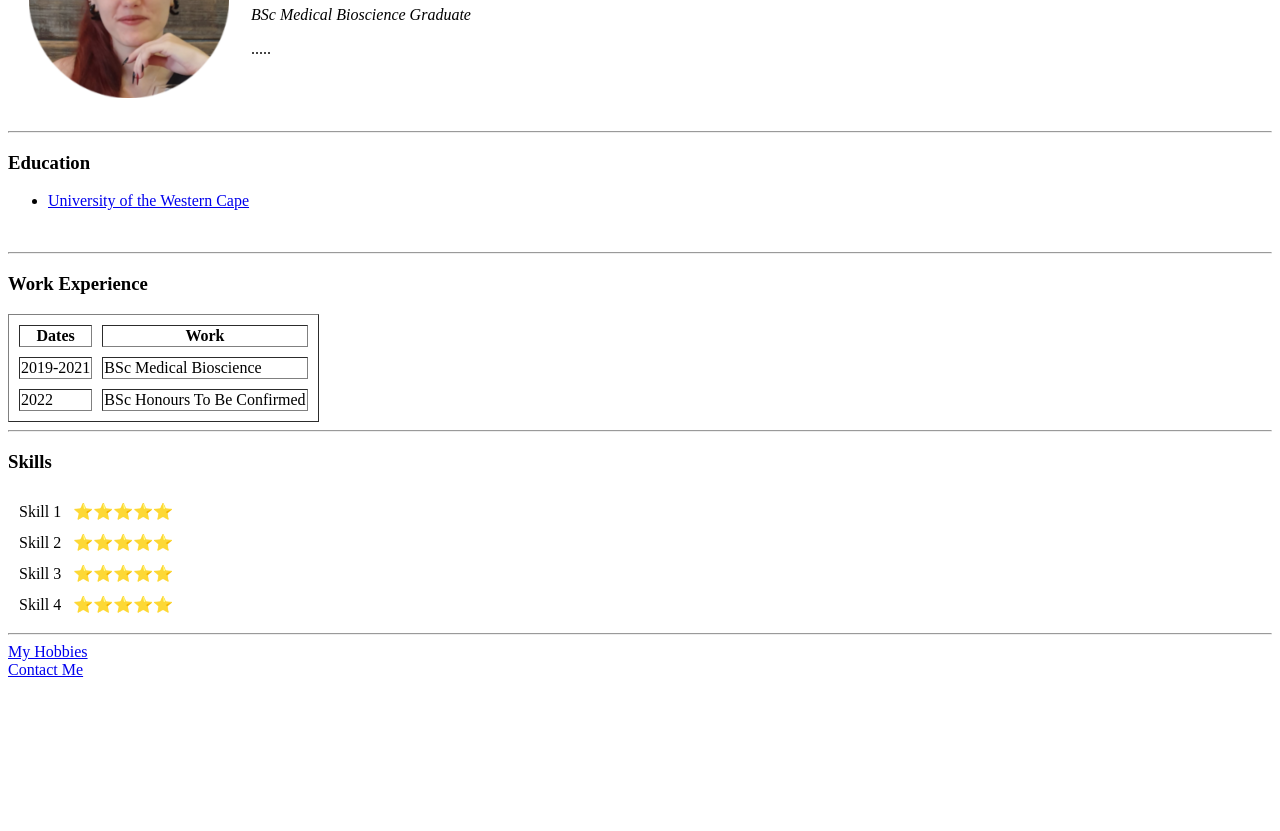
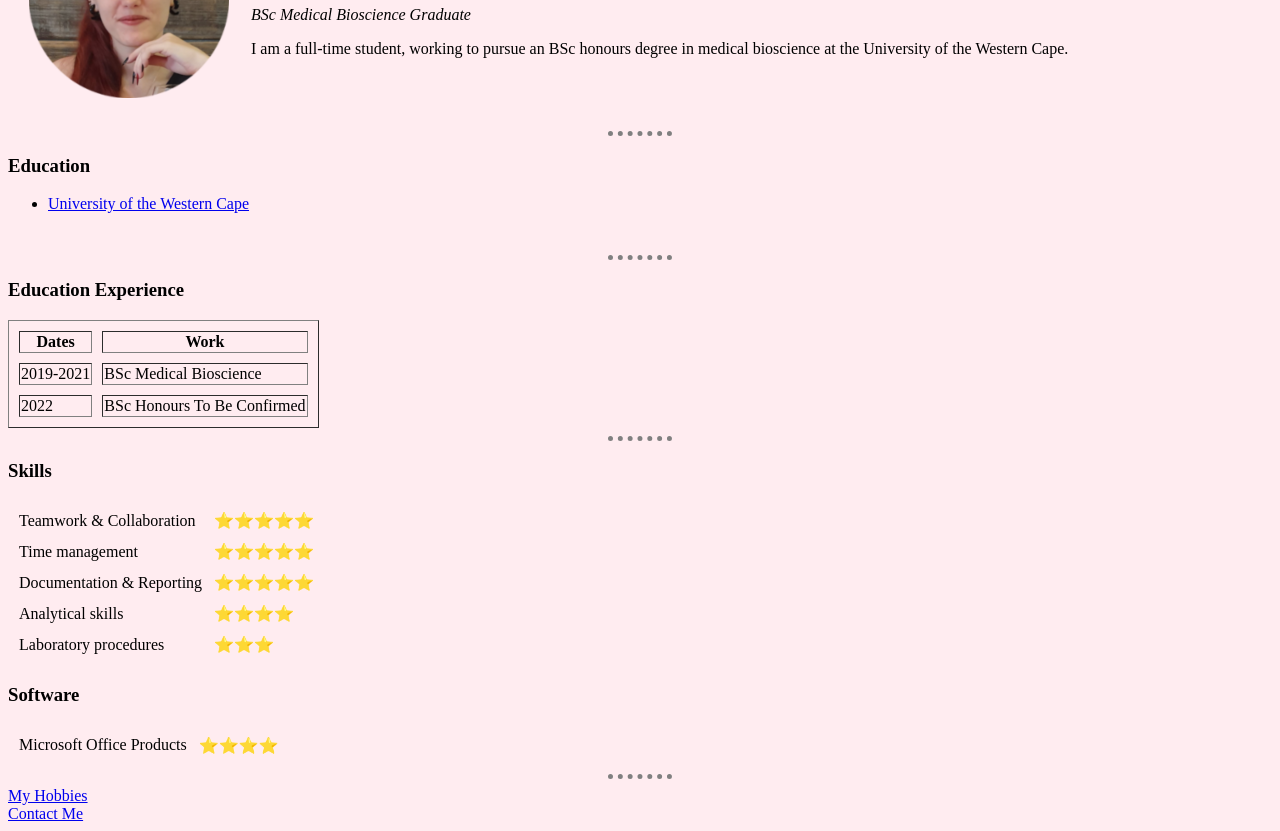
Before and after one commit to DestinySeeker20/personal-site, a plain HTML site: page index.html in a window 1280 px wide. Shown: the part 131-962 px from the top of the page. Before the commit the page ends 818 px from the top, so only its background shows below. Drawn offline with Linux system fonts and the light colour scheme.

Commit message:
LS: Introduction to CSS

```diff
--- a/index.html
+++ b/index.html
@@ -5,6 +5,17 @@
     <meta http-equiv="X-UA-Compatible" content="IE=edge">
     <meta name="viewport" content="width=device-width, initial-scale=1.0">
     <title> 💗 Lz's Personal Site</title>
+    <style>
+        body{
+            background-color:#ffe0e696;
+            }
+        hr{
+            border-style: dotted none none;
+            border-width: 5px;
+            width: 5%;
+            border-color: gray;
+        }
+    </style>
 </head>
 <body>
     <table cellspacing="20">
@@ -12,7 +23,7 @@
             <td><img src="20200107_101340-modified.png" alt="Lz Spaltman"></td>
             <td><h1>Lz Spaltman</h1>
             <p><em>BSc Medical Bioscience Graduate</em></p>
-            <p>.....</p></td>
+            <p>I am a full-time student, working to pursue an BSc honours degree in medical bioscience at the University of the Western Cape.</p></td>
         </tr>
     </table>
     <hr>
@@ -22,7 +33,7 @@
     </ul>
     <br>
     <hr>
-    <h3>Work Experience</h3>
+    <h3>Education Experience</h3>
     <table cellspacing="10" border=size"3">
         <thead>
             <tr>
@@ -45,20 +56,31 @@
     <h3>Skills</h3>
     <table cellspacing="10">
         <tr>
-            <td>Skill 1</td>
+            <td>Teamwork & Collaboration</td>
             <td>⭐⭐⭐⭐⭐</td>
         </tr>
         <tr>
-            <td>Skill 2</td>
+            <td>Time management</td>
             <td>⭐⭐⭐⭐⭐</td>
         </tr>
         <tr>
-            <td>Skill 3</td>
+            <td>Documentation & Reporting</td>
             <td>⭐⭐⭐⭐⭐</td>
         </tr>
         <tr>
-            <td>Skill 4</td>
-            <td>⭐⭐⭐⭐⭐</td>
+            <td>Analytical skills</td>
+            <td>⭐⭐⭐⭐</td>
+        </tr>
+        <tr>
+            <td>Laboratory procedures</td>
+            <td>⭐⭐⭐</td>
+        </tr>
+    </table>
+    <h3>Software</h3>
+    <table cellspacing="10">
+        <tr>
+            <td>Microsoft Office Products</td>
+            <td>⭐⭐⭐⭐</td>
         </tr>
     </table>
     <hr>
```
Also changed, not shown: contact_me.html (+4 -0 lines), hobbies.html (+6 -3 lines).
